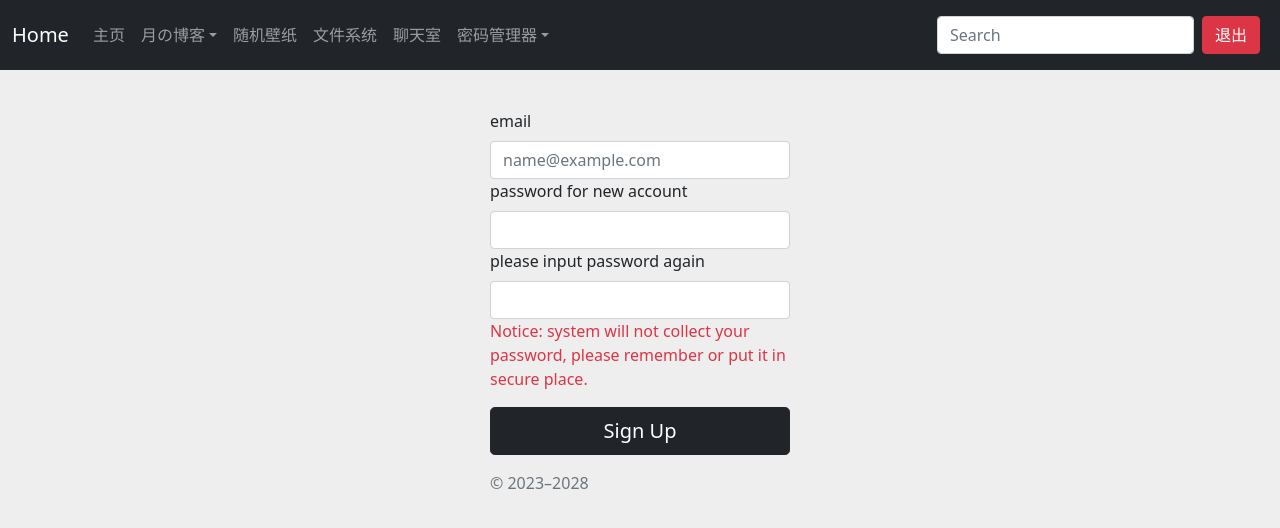
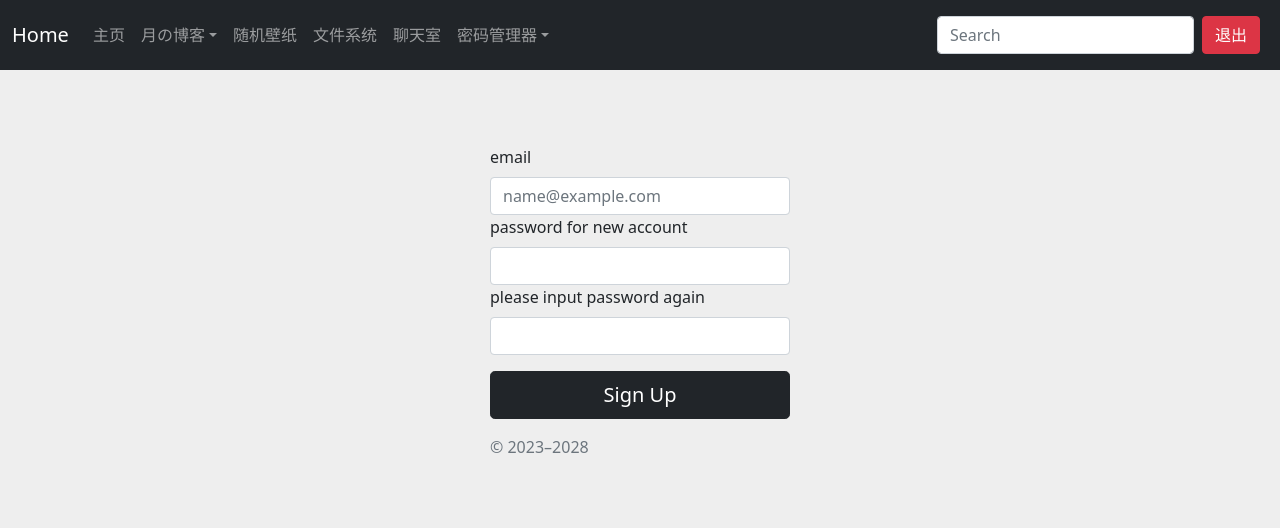
Before and after one commit to kanosc/mysite, a Vue app: page /keysignup in a window 1280 px wide. Shown: the top 528 px of the page. Built offline with nearby package versions, Linux system fonts and the light colour scheme.

Commit message:
remove alert

```diff
--- a/src/views/KeySignUp.vue
+++ b/src/views/KeySignUp.vue
@@ -42,8 +42,8 @@ const keySignUp = async () => {
                 <input type="password" id="t-pwd" class="form-control" name="password" v-model="password">
                 <label for="t-pwd2" class="form-label">please input password again</label>
                 <input type="password" id="t-pwd2" class="form-control" name="password2" v-model="password2">
-                <span class="text-danger">Notice: system will not collect your password, please remember or put it in secure
-                    place.</span>
+                <!-- <span class="text-danger">Notice: system will not collect your password, please remember or put it in secure
+                    place.</span> -->
 
                 <button class="w-100 btn btn-lg btn-dark mt-3" type="submit">Sign Up</button>
                 <p class="mt-3 mb-3 text-muted">&copy; 2023–2028</p>
```
